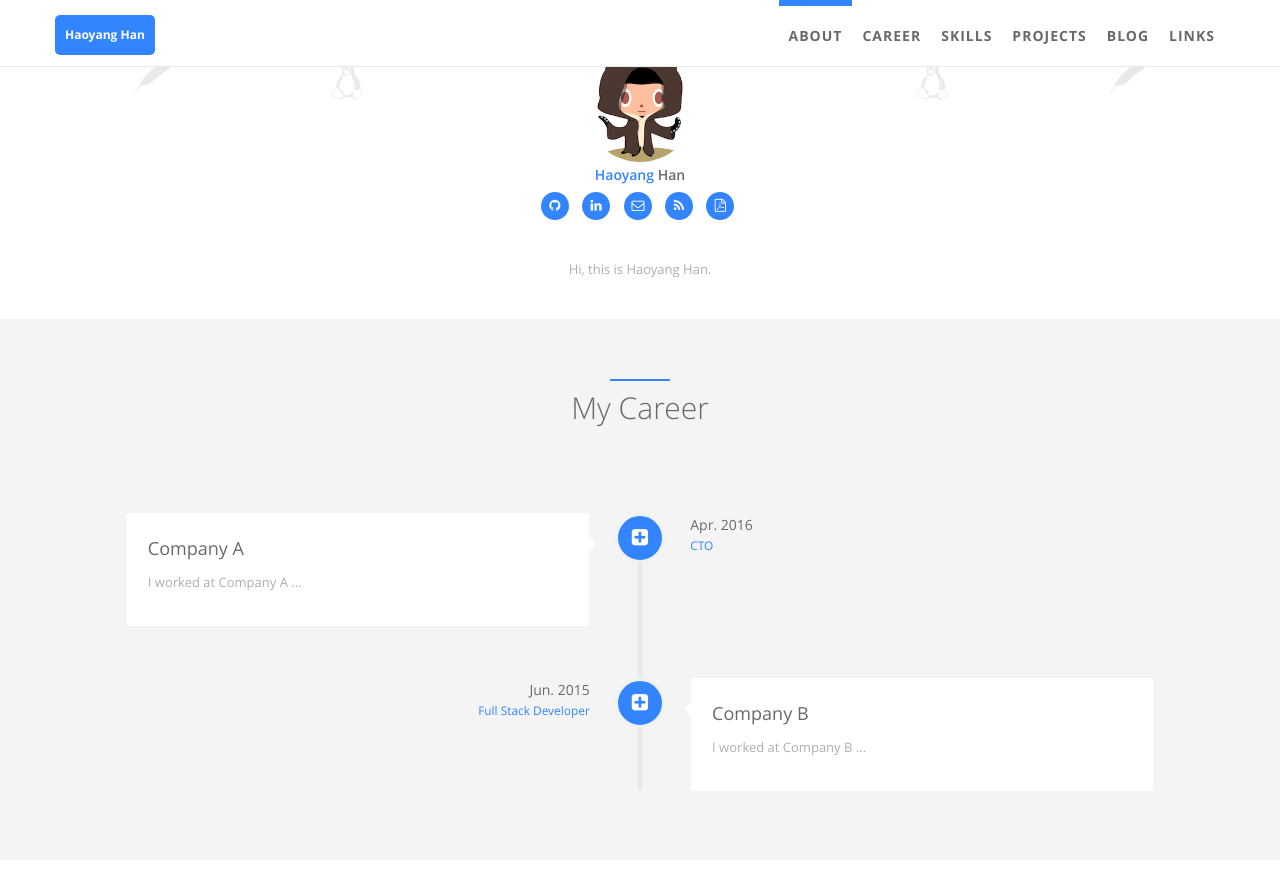
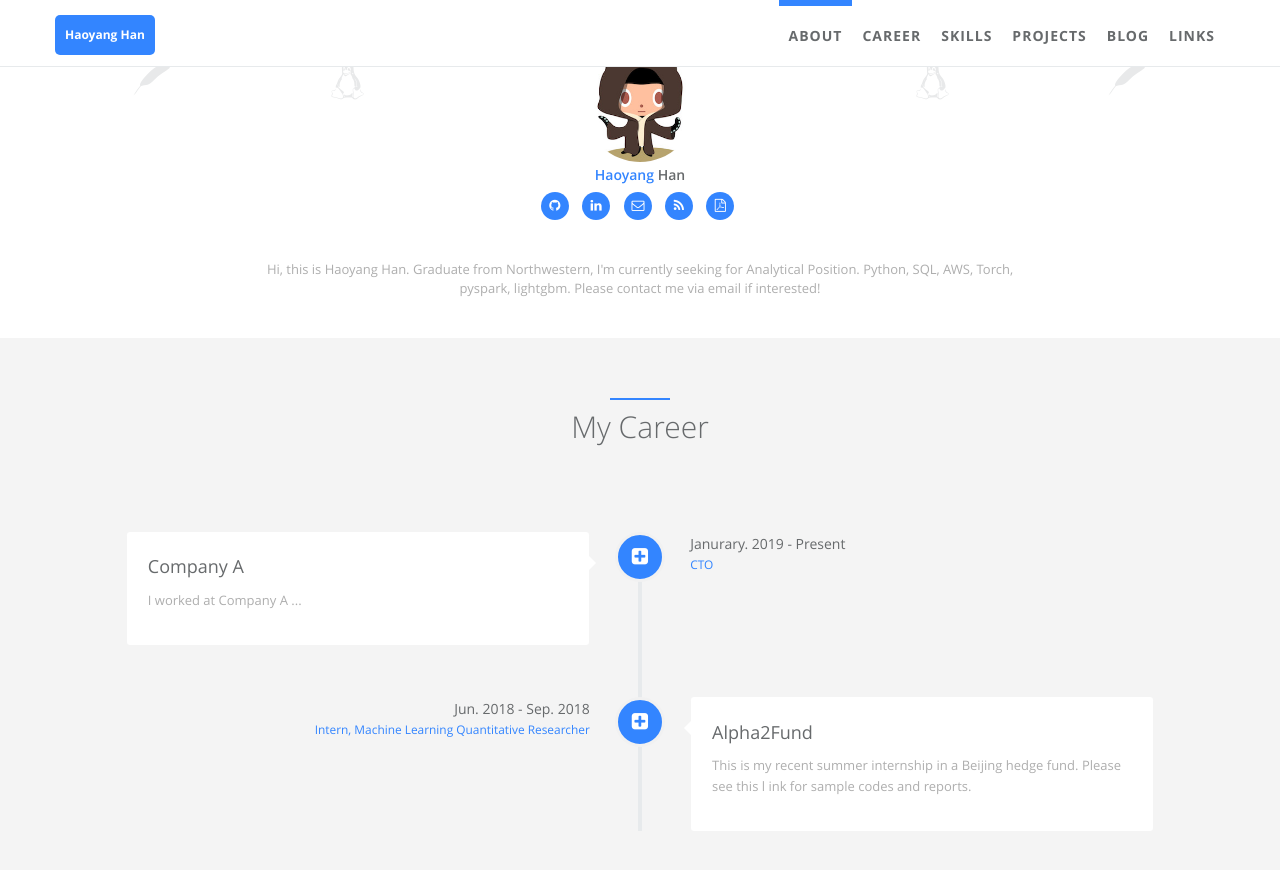
Before and after one commit to HaoyangHan/HaoyangHan.github.io, a Jekyll site: the page built from index.html, in a window 1280 px wide and 900 px high, scrolled down 563 px. Shown: the top 870 px of the window. Built offline with Jekyll 4.4.1, drawn with Linux system fonts in a browser that asks for light colours.

Commit message:
alpha2fund and other personal information

```diff
--- a/_config.yml
+++ b/_config.yml
@@ -28,7 +28,7 @@
   skill_icon2:
     - name: fa-linux
     - name: icon-apache
-  desc: Hi, this is Haoyang Han.  # Describe yourself.
+  desc: Hi, this is Haoyang Han. Graduate from Northwestern, I'm currently seeking for Analytical Position. Python, SQL, AWS, Torch, pyspark, lightgbm. Please contact me via email if interested!  # Describe yourself.
 
 # comment
 disqus:  # if you wanna comment feature, go to https://disqus.com/ to get your configuration; if not, comment following two lines.
--- a/_data/index/careers.yml
+++ b/_data/index/careers.yml
@@ -7,7 +7,7 @@
     detail: I worked at Company A ...
     i18n: company_a_desc
   date:
-    detail: Apr. 2016
+    detail: Janurary. 2019 - Present
     i18n: company_a_date
   job:
     detail: CTO
@@ -15,15 +15,15 @@
   icon: fa-plus-square
 
 - name:
-    detail: Company B
+    detail: Alpha2Fund
     i18n: company_b
   desc:
-    detail: I worked at Company B ...
+    detail: This is my recent summer internship in a Beijing hedge fund. Please see this l ink for sample codes and reports.
     i18n: company_b_desc
   date:
-    detail: Jun. 2015
+    detail: Jun. 2018 - Sep. 2018
     i18n: company_b_date
   job:
-    detail: Full Stack Developer
+    detail: Intern, Machine Learning Quantitative Researcher
     i18n: company_b_job
   icon: fa-plus-square
--- a/_data/index/skills.yml
+++ b/_data/index/skills.yml
@@ -2,5 +2,5 @@
 
 label: Ability
 id : cs
-aspects: GitHub, Motivation, HTML5, ReactJS, Machine Learing, Python, Sleeping
-percentage: 100, 35, 65, 80, 70, 90, 50
+aspects: Python, Machine Learning & Predictive Analytics, SQL,  AWS, Linux, Deep Learning, R
+percentage: 90, 90, 90, 80, 80, 80, 60
```
